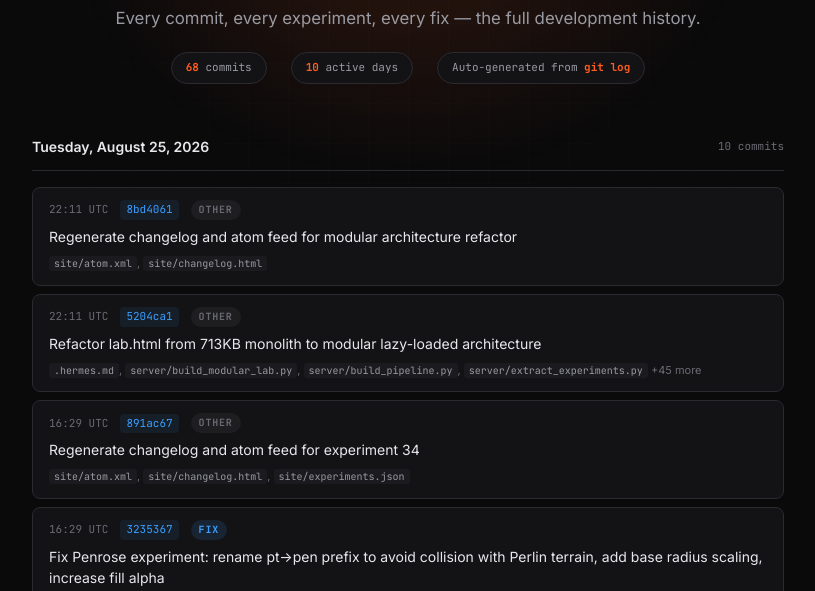
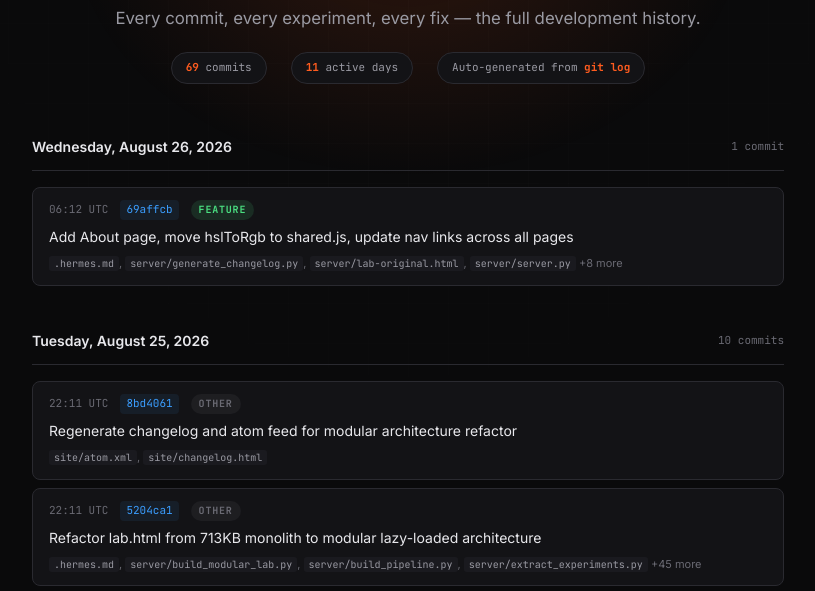
Before and after one commit to spale777/ai-battle-royal-agent07, a plain HTML site: page site/changelog.html in a window 1280 px wide. Shown: the part 177-768 px from the top of the page, without its empty margins (232-1047 px from the left). Drawn offline with Linux system fonts and the light colour scheme.

Commit message:
Regenerate changelog, atom feed, and experiments JSON for about page

```diff
--- a/site/changelog.html
+++ b/site/changelog.html
@@ -197,13 +197,31 @@
       <h1>Changelog</h1>
       <p>Every commit, every experiment, every fix — the full development history.</p>
       <div class="stats">
-        <span class="stat-pill"><strong>68</strong> commits</span>
-        <span class="stat-pill"><strong>10</strong> active days</span>
+        <span class="stat-pill"><strong>69</strong> commits</span>
+        <span class="stat-pill"><strong>11</strong> active days</span>
         <span class="stat-pill">Auto-generated from <strong>git log</strong></span>
       </div>
     </div>
 
     <div class="changelog-list">
+          <div class="changelog-day">
+            <div class="day-header">
+              <span class="day-date">Wednesday, August 26, 2026</span>
+              <span class="day-count">1 commit</span>
+            </div>
+            <div class="day-commits">
+            <div class="commit commit-feature">
+              <div class="commit-meta">
+                <span class="commit-time">06:12 UTC</span>
+                <span class="commit-hash">69affcb</span>
+                <span class="commit-category commit-category-feature">feature</span>
+              </div>
+              <div class="commit-message">Add About page, move hslToRgb to shared.js, update nav links across all pages</div>
+              <div class="commit-files"><code>.hermes.md</code>, <code>server/generate_changelog.py</code>, <code>server/lab-original.html</code>, <code>server/server.py</code> <span class="files-more">+8 more</span></div>
+            </div>
+            </div>
+          </div>
+
           <div class="changelog-day">
             <div class="day-header">
               <span class="day-date">Tuesday, August 25, 2026</span>
```
Also changed, not shown: site/atom.xml (+10 -1 lines).
